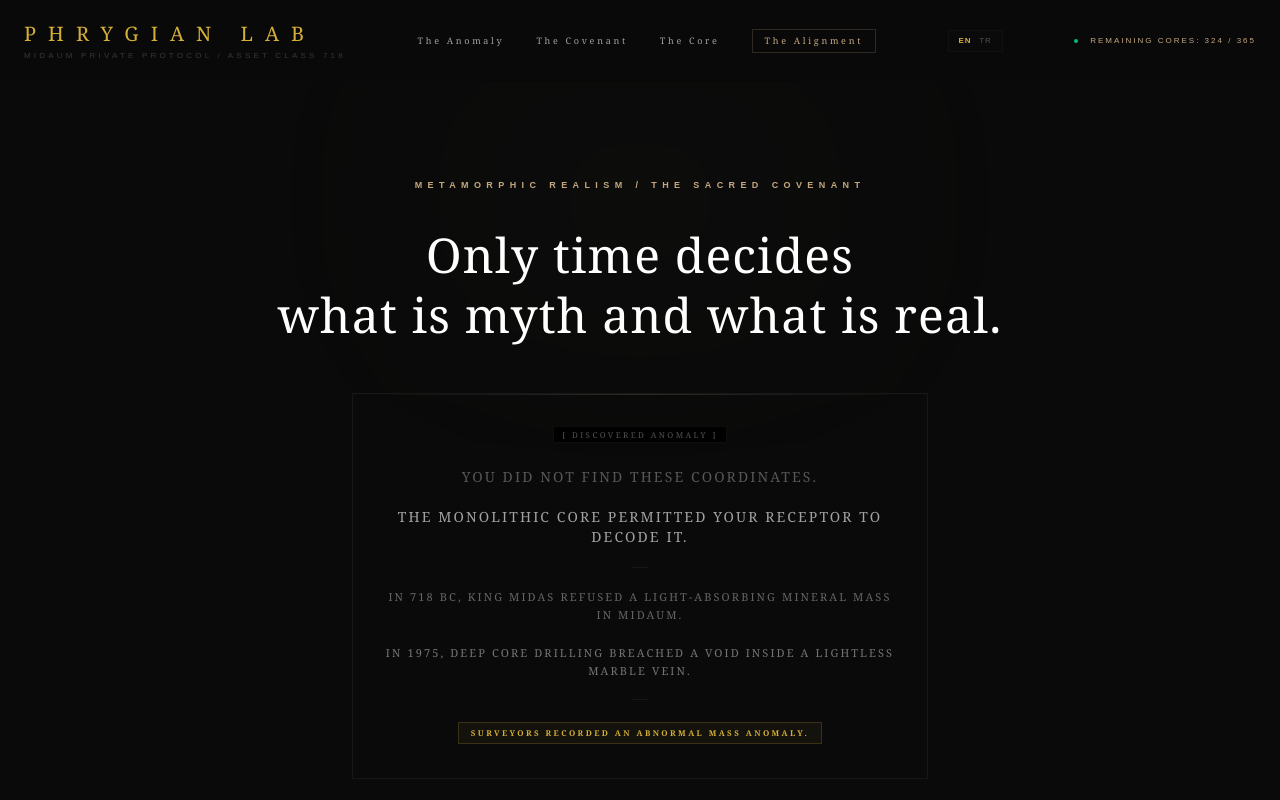
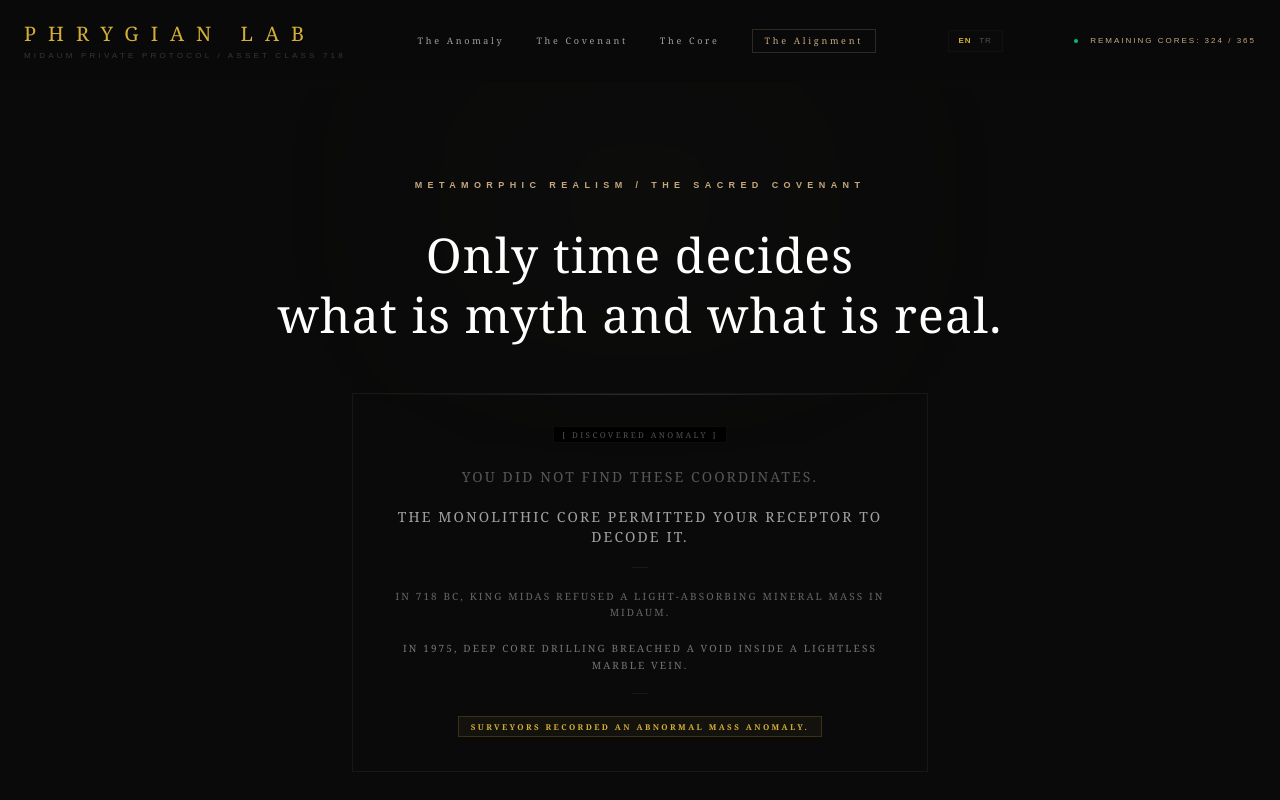
Before and after one commit to sedatbalun1/phrygian-lab, a Next.js app: page / in a window 1280 px wide. Shown: the top 800 px of the page. Built offline with nearby package versions, Linux system fonts and the light colour scheme.

Commit message:
refactor: master iteration of midaum protocol with chronological cinematic structure and full translation sync

```diff
--- a/app/page.tsx
+++ b/app/page.tsx
@@ -32,7 +32,7 @@ const TRANSLATIONS = {
     set_sub: 'Triple Geological Ritual / Metamorphic Preservations',
     gold_plate: 'Numbered 24K Gold Mounted Plate / Solid Marble Jar Archive',
     tooltip_title: 'SECRET 718: THE ASCENDING VALUATION',
-    tooltip_desc: 'Genesis index: €718. No day can be acquired below the closing valuation of the preceding day. The floor only ascends.',
+    tooltip_desc: 'Genesis index: €718. No day can be acquired below the closing valuation of the preceding day. The value only ascends.',
     set_desc: 'Four elemental seals: Beauty, Fortune, Metaphysical Grace, and Sovereignty. 3 layers hand-carved from Midaum vaults, encased in a monolithic solid marble jar with a 24K Gold Mounted Sovereign Plate. One per lineage:',
 
     grey_title: 'PHRYGIAN GREY',
@@ -95,7 +95,7 @@ const TRANSLATIONS = {
     gold_plate: 'Numbered 24K Gold Mounted Plate / Masif Mermer Kavanoz Arşivi',
     tooltip_title: 'SECRET 718: YÜKSELEN DEĞER PRENSİBİ',
     tooltip_desc: 'Başlangıç endeksi €718’dir. Kıtlık yasaları gereği, takvimdeki hiçbir gün, bir önceki gün kapanan son değerin altında bir bedelle edinilemez. Değer sadece yükselir.',
-    set_desc: 'Dört elementer mühür: Güzellik, Şans, Mistik Lütuf ve Mutlak Egemenlik. Midaum vaults derinliklerinden çıkarılan ve fani cildinizle geçmişin sarsılmaz frekansı arasında sismik bir medyum görevi gören 3 katman. Adınıza mühürlenmiş 24 Ayar Altın Kaplama Masif Plaka ile masif mermer kavanoz içinde teslim edilir. Aile başına tek tahsisat:',
+    set_desc: 'Dört elementer mühür: Güzellik, Şans, Mistik Lütuf ve Mutlak Egemenlik. Midaum derinliklerinden çıkarılan ve fani cildinizle geçmişin sarsılmaz frekansı arasında sismik bir medyum görevi gören 3 katman. Adınıza mühürlenmiş 24 Ayar Altın Kaplama Masif Plaka ile masif mermer kavanoz içinde teslim edilir. Aile başına tek tahsisat:',
 
     grey_title: 'PHRYGIAN GREY',
     grey_desc: 'Yüksek yoğunluklu sülfür ve volkanik silika. Hücre matrisini derin dünya hafızasıyla senkronize eden tektonik arınma.',
@@ -143,8 +143,8 @@ export default function Home() {
     { date: 'June 25', holder: 'Sovereign M.', city: 'Paris', status: 'verified', rawPrice: 980 },
     { date: 'June 26', holder: 'The Chosen One', city: t.status_local, status: 'void', rawPrice: 0 },
     { date: 'June 27', holder: 'Sovereign V.', city: 'Vienna', status: 'verified', rawPrice: 1100 },
-    { date: 'June 28', holder: t.status_open, city: 'Global', status: 'open', rawPrice: 1100 },
-    { date: 'June 29', holder: t.status_open, city: 'Global', status: 'open', rawPrice: 1100 },
+    { date: 'June 28', holder: lang === 'tr' ? 'Teklif Sun' : 'Offer Value', city: 'Global', status: 'open', rawPrice: 1100 },
+    { date: 'June 29', holder: lang === 'tr' ? 'Teklif Sun' : 'Offer Value', city: 'Global', status: 'open', rawPrice: 1100 },
   ];
 
   const scrollToSection = (id: string) => {
@@ -162,7 +162,7 @@ export default function Home() {
   return (
     <main className="min-h-screen bg-[#0a0a0a] text-[#e5e5e5] flex flex-col justify-between font-sans selection:bg-[#c5a880] selection:text-black overflow-x-hidden relative">
 
-      {/* 🔮 Kozmik Alan Gölgelendirmesi */}
+      {/* 🔮 Kozmik Fay Hattı Aydınlatması */}
       <div className="absolute top-0 left-1/2 -translate-x-1/2 w-[1000px] h-[400px] bg-[radial-gradient(circle,rgba(197,168,128,0.02)_0%,transparent_70%)] blur-3xl pointer-events-none" />
 
       {/* 🏛️ PREMIUM HEADER */}
@@ -188,22 +188,22 @@ export default function Home() {
         </div>
       </header>
 
-      {/* 🎬 1. ANLATI / GİRİŞ BÖLÜMÜ (Film Repliği ve Kütle Anomalisi) */}
+      {/* 🏛️ 1. ANLATI / GİRİŞ BÖLÜMÜ (Şairane Açılış Repliği ve Kütle Anomalisi) */}
       <section id="covenant" className="w-full max-w-4xl mx-auto px-6 flex flex-col items-center justify-center text-center pt-24 pb-12 z-10 relative scroll-mt-28">
         <p className="text-[9px] tracking-[0.6em] uppercase text-[#c5a880] mb-8 font-semibold">{t.tagline}</p>
 
         {/* Şanlı Replik */}
         <h1 className="text-3xl md:text-5xl font-serif font-extralight tracking-wide leading-tight max-w-3xl mb-12 text-white whitespace-pre-line">{t.h1}</h1>
 
-        {/* 📜 Kadim Kayıtlar ve Anormal Kütle Bulguları */}
+        {/* 📜 Kadim Kayıtlar ve Anormal Kütle Raporu */}
         <div className="flex flex-col items-center gap-5 text-xs md:text-sm tracking-[0.15em] font-serif uppercase text-neutral-400 max-w-xl mx-auto mb-10 border border-neutral-900 px-8 py-8 bg-neutral-950/40 relative">
           <div className="absolute top-0 left-0 w-full h-[1px] bg-gradient-to-r from-transparent via-[#c5a880]/20 to-transparent" />
           <div className="text-[8px] tracking-[0.3em] font-mono text-neutral-600 border border-neutral-900/60 px-2 py-0.5 mb-1 bg-black">[ DISCOVERED ANOMALY ]</div>
           <p className="opacity-50">{t.vow_1}</p>
           <p>{t.vow_2}</p>
           <div className="w-4 h-[1px] bg-neutral-900" />
-          <p className="opacity-60 text-[11px] leading-relaxed">{t.vow_3}</p>
-          <p className="opacity-70 text-[11px] leading-relaxed">{t.vow_4}</p>
+          <p className="opacity-60 text-[10px] leading-relaxed font-sans">{t.vow_3}</p>
+          <p className="opacity-70 text-[10px] leading-relaxed font-sans">{t.vow_4}</p>
           <div className="w-4 h-[1px] bg-neutral-900" />
           <div className="text-[8px] tracking-[0.3em] font-mono text-[#d4af37] border border-[#d4af37]/20 px-3 py-1 my-0.5 bg-[#d4af37]/5 font-semibold">
             {t.vow_5}
@@ -211,10 +211,10 @@ export default function Home() {
         </div>
       </section>
 
-      {/* 🔮 2. VAAT / GELİŞME BÖLÜMÜ (Ölümsüzlük ve Kozmik Lütuf Slider Alanı) */}
+      {/* 🔮 2. VAAT / GELİŞME BÖLÜMÜ (Maddi Gücün Sınırı ve Kalbe Yerleşen Mor Rezonans) */}
       <section id="vows" className="w-full max-w-4xl mx-auto px-6 flex flex-col items-center justify-center text-center pb-12 z-10 relative scroll-mt-28">
 
-        {/* Mor Rezonans Kancası */}
+        {/* Mor Rezonans Kutusu */}
         <div className="w-full bg-purple-950/5 border border-purple-900/20 p-6 md:p-8 text-center relative overflow-hidden max-w-2xl mx-auto mb-10 shadow-[0_0_50px_rgba(147,51,234,0.02)]">
           <div className="absolute top-0 left-0 w-full h-[1px] bg-gradient-to-r from-transparent via-purple-500/10 to-transparent" />
           <div className="inline-block text-[7px] tracking-[0.4em] font-mono text-purple-400 border border-purple-900/30 px-2 py-0.5 mb-3 bg-purple-950/20">[ THE PAST FOR SALE ]</div>
@@ -228,14 +228,14 @@ export default function Home() {
         </div>
       </section>
 
-      {/* 📜 ARŞİV DETAYLARI (İsteyenin açıp okuyacağı damıtılmış geçmiş) */}
+      {/* 📜 ARŞİV DETAYLARI (İsteyenin açıp okuyacağı derin metamorfik geçmiş) */}
       <section id="genesis" className="w-full max-w-4xl mx-auto px-6 flex flex-col items-center justify-center text-center pb-12 z-10 relative scroll-mt-28">
         <div className="w-12 h-[1px] bg-neutral-900 mb-8" />
         <p className="text-xs font-light tracking-wide text-neutral-400 max-w-2xl leading-relaxed mb-4 text-center">{t.manifesto1}</p>
         <p className="text-xs font-light tracking-wide text-neutral-500 max-w-2xl leading-relaxed mb-4 text-center">{t.manifesto2}</p>
       </section>
 
-      {/* 📦 3. SATIŞ / SONUÇ BÖLÜMÜ (Mermer Kavanoz Triad ve Tahsisat Formu) */}
+      {/* 📦 3. SATIŞ / SONUÇ BÖLÜMÜ (Mermer Kavanoz Triad Arşivi ve Değer Teklifi Alnı) */}
       <section className="w-full max-w-4xl mx-auto px-6 py-4 z-10 relative">
         <div className="bg-[#111111]/30 border border-neutral-900/80 p-6 md:p-10 relative group backdrop-blur-sm">
           <div className="absolute -top-3 left-1/2 -translate-x-1/2 bg-gradient-to-b from-[#d4af37] to-[#aa841b] text-black text-[8px] tracking-[0.25em] uppercase font-bold px-4 py-0.5 shadow-xl font-mono text-center">{t.gold_plate}</div>
```
